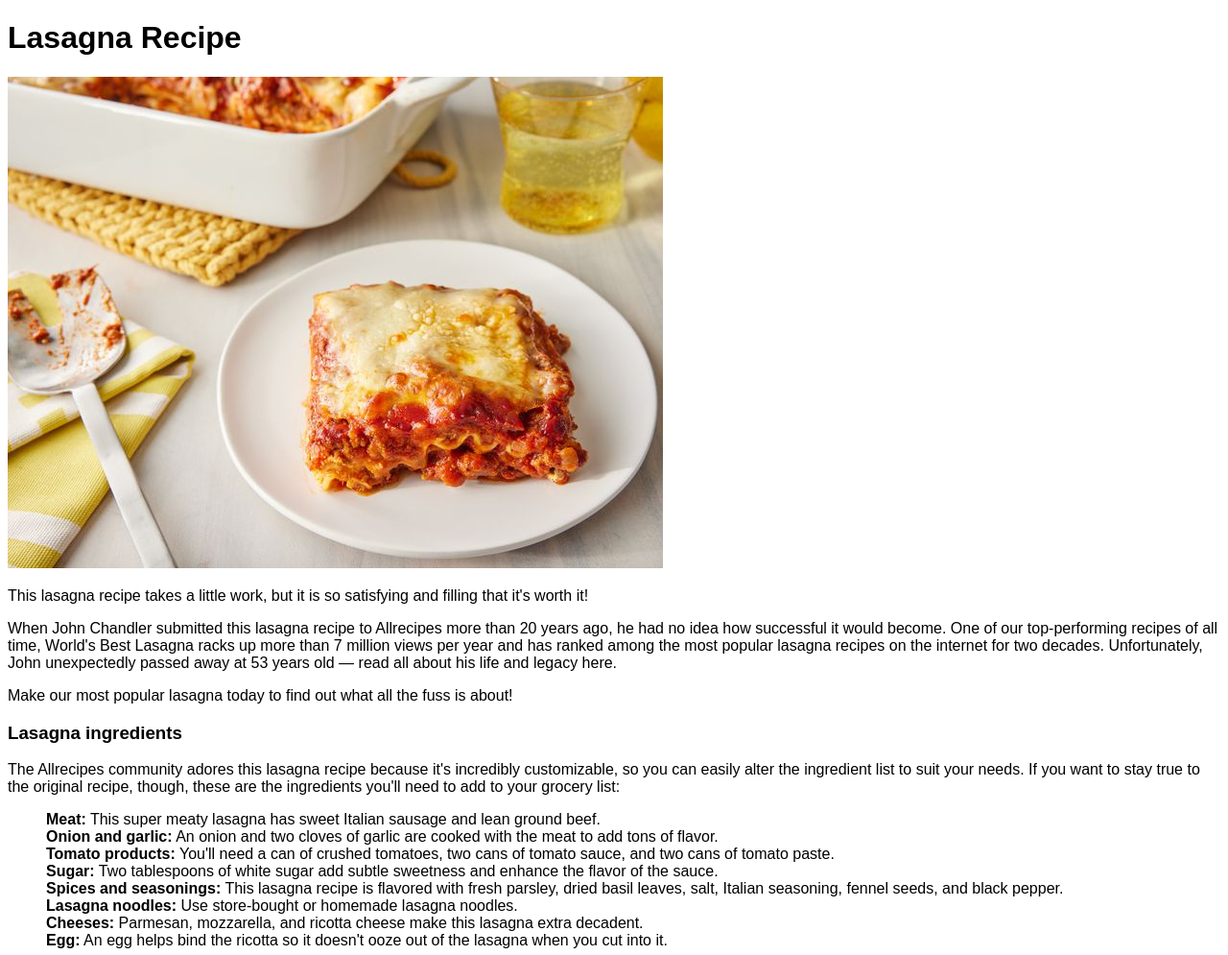
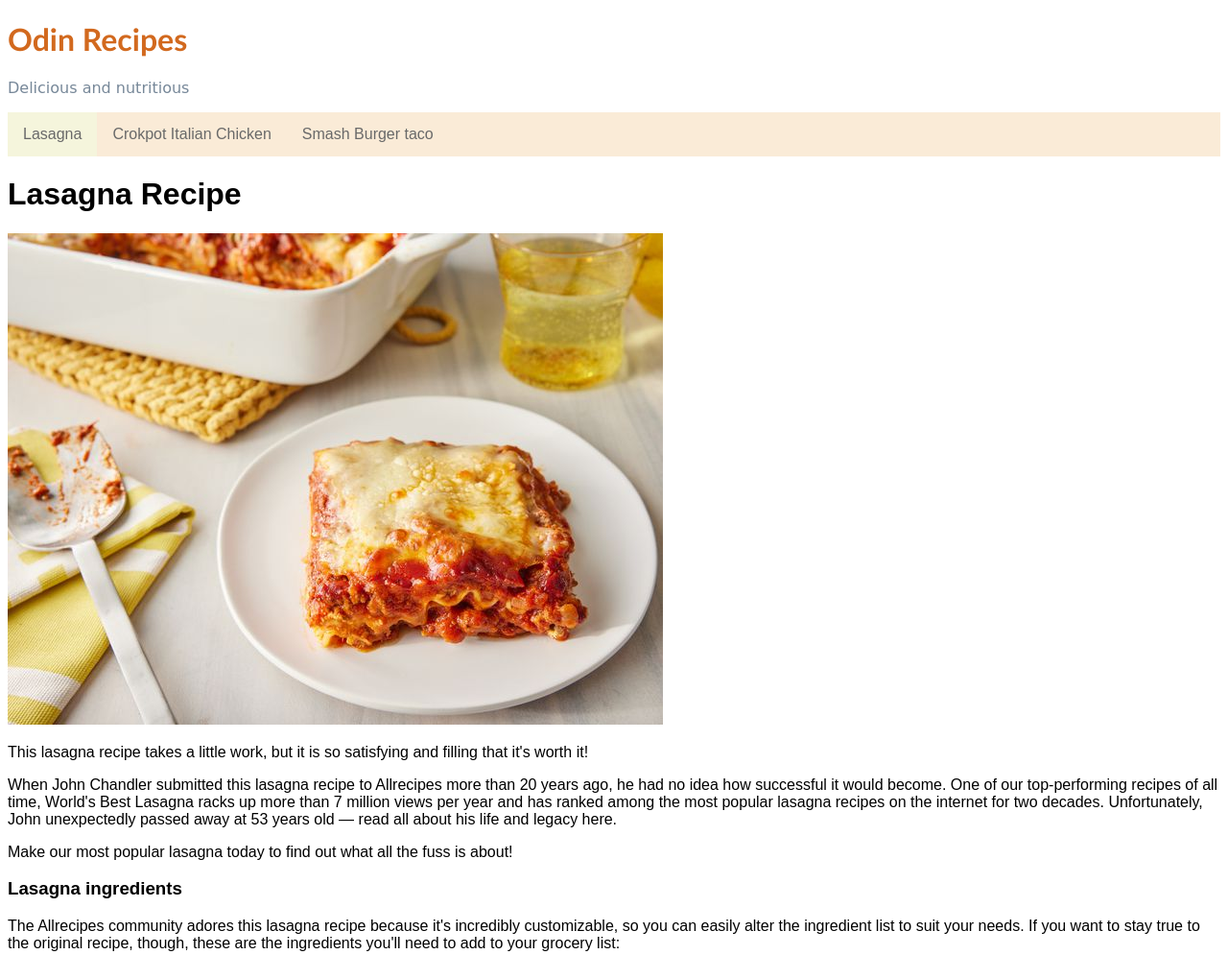
Before and after one commit to mizanti/odin-recipes, a plain HTML site: page recipes/lasagna.html in a window 1280 px wide. Shown: the top 995 px of the page at 96% size. Drawn offline with Linux system fonts and the light colour scheme.

Commit message:
feat: add a header/navbar to all pages

```diff
--- a/recipes/lasagna.html
+++ b/recipes/lasagna.html
@@ -6,6 +6,17 @@
         <link rel="stylesheet" href="/style.css">
     </head>
     <body>
+        <div class="header">
+            <h1 id="title">Odin Recipes</h1>
+            <p id="subtitle">Delicious and nutritious</p>
+            <div id="navbar">
+                <ul>
+                <li><a class="active" href="recipes/lasagna.html">Lasagna</a></li>
+                <li><a href="recipes/crockpot-italian-chiken.html">Crokpot Italian Chicken</a></li>
+                <li><a href="recipes/smash-burger-taco.html">Smash Burger taco</a></li>
+                </ul>
+            </div>
+        </div>
         <h1>Lasagna Recipe</h1>
         <img src="/images/lasagna.jpg">
 
@@ -37,5 +48,6 @@
             <li>Cover with foil and bake.</li>
             <li>Let the lasagna rest before serving.</li>
         </ol>
+        <button><a href="/index.html">Homepage</a></button>
     </body>
 </html>
--- a/style.css
+++ b/style.css
@@ -2,10 +2,42 @@
     font-family: Arial, Helvetica, sans-serif;
 }
 
-a {
-    text-decoration: none;
+
+#title {
+    color:chocolate;
+    font-family:'Trebuchet MS', 'Lucida Sans Unicode', 'Lucida Grande', 'Lucida Sans', Arial, sans-serif
 }
 
-li {
-    list-style: none;
+#subtitle {
+    font-family: 'Brush Script MT', 'Lucida Handwriting', cursive;
+    font-size: 16px;
+    color: lightslategrey;
 }
+
+#navbar ul {
+    list-style-type: none;
+    margin: 0;
+    padding: 0;
+    overflow: hidden;
+    background-color: antiquewhite;
+}
+
+#navbar li {
+    float: left;
+}
+
+#navbar li a {
+  display: block;
+  color: dimgray;
+  text-align: center;
+  padding: 14px 16px;
+  text-decoration: none;
+}
+
+#navbar li a:hover {
+    background-color: beige;
+}
+
+#navbar .active {
+    background-color: beige;
+}
```
Also changed, not shown: index.html (+11 -6 lines), recipes/crockpot-italian-chiken.html (+18 -15 lines), recipes/smash-burger-taco.html (+13 -0 lines).
